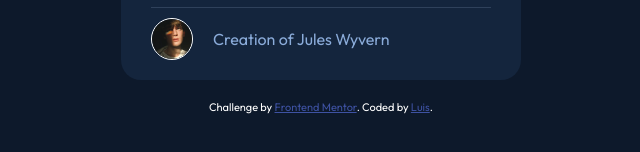
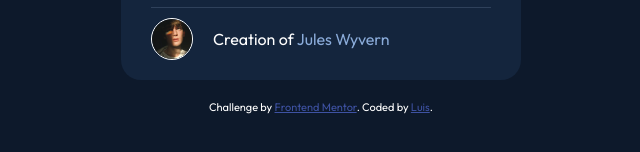
Before and after one commit to Pahuts/frontEndChallenge3, a plain HTML site: page index.html in a window 1280 px wide. Shown: the part 624-776 px from the top of the page, 319-959 px from the left. Drawn offline with Linux system fonts and the light colour scheme.

Commit message:
Adjusted span color

```diff
--- a/styles.css
+++ b/styles.css
@@ -109,6 +109,10 @@ hr {
   border: 1px solid #fff;
   border-radius: 50px;
 }
+
+.creator span {
+  color: #fff;
+}
 .attribution {
   margin-top: 20px;
   font-size: 11px;
```
